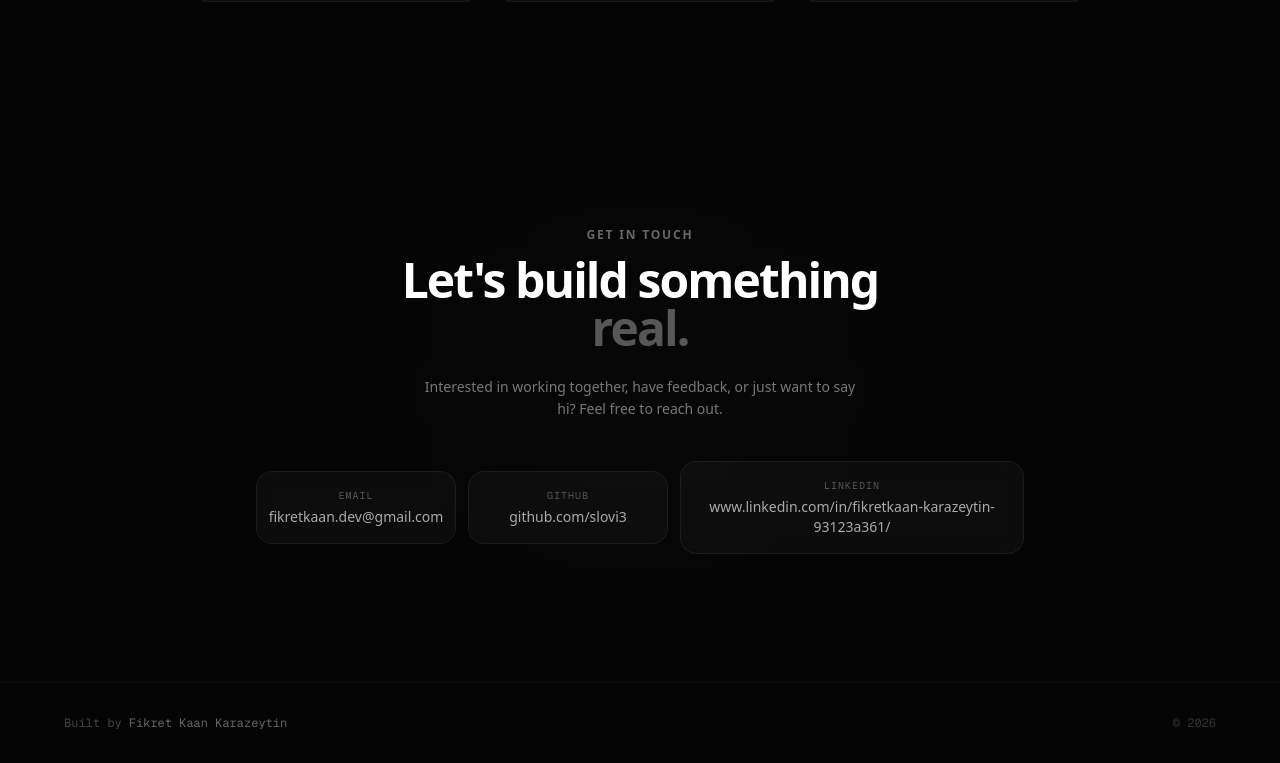
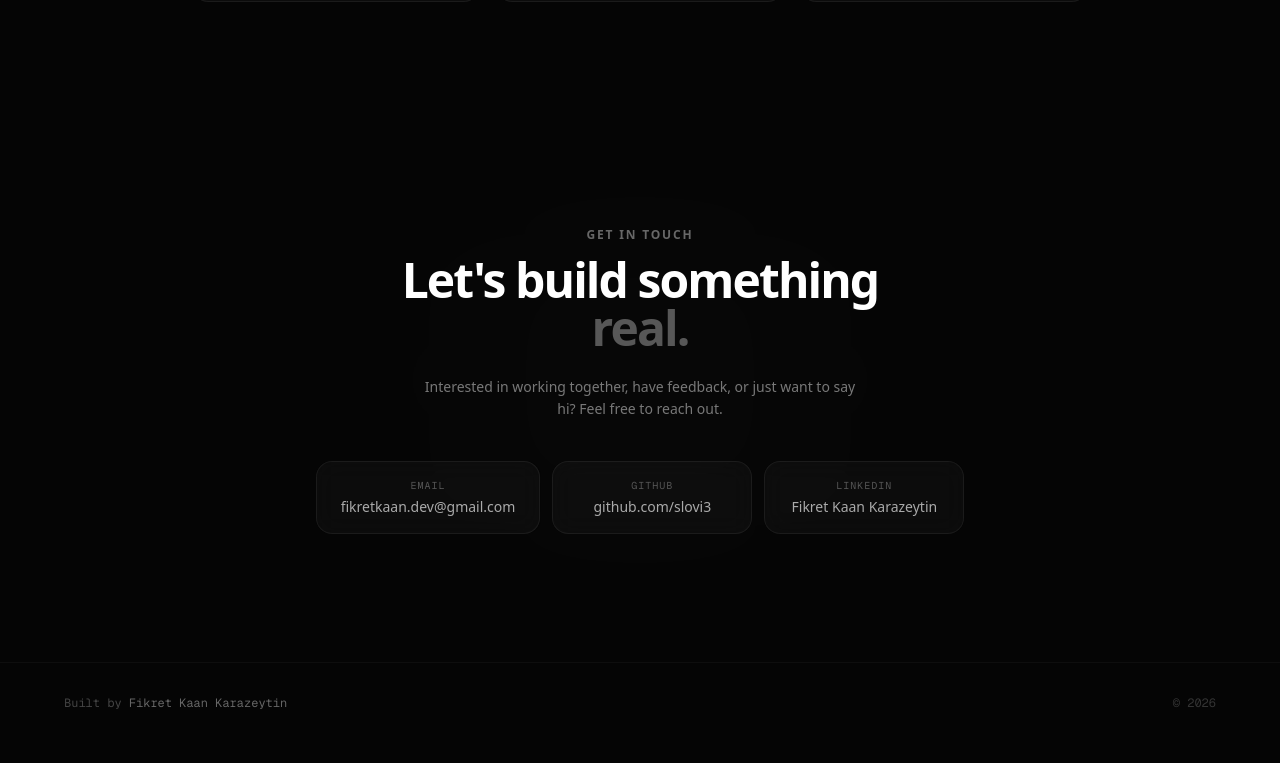
Before and after one commit to slovi3/my-portfolio, a Next.js app: page / in a window 1280 px wide. Shown: the part 5201-5964 px from the top of the page. Built offline with nearby package versions, Linux system fonts and the light colour scheme.

Commit message:
improve linkedin display text

```diff
--- a/src/components/sections/Contact.tsx
+++ b/src/components/sections/Contact.tsx
@@ -17,10 +17,10 @@ export default function Contact() {
       display: siteConfig.links.github.replace("https://", ""),
     },
     {
-      label: "LinkedIn",
-      href: siteConfig.links.linkedin,
-      display: siteConfig.links.linkedin.replace("https://", ""),
-    },
+   label: "LinkedIn",
+   href: siteConfig.links.linkedin,
+   display: "Fikret Kaan Karazeytin",
+  },
   ];
   return (
     <SectionWrapper id="contact" className="py-32 px-6">
```
